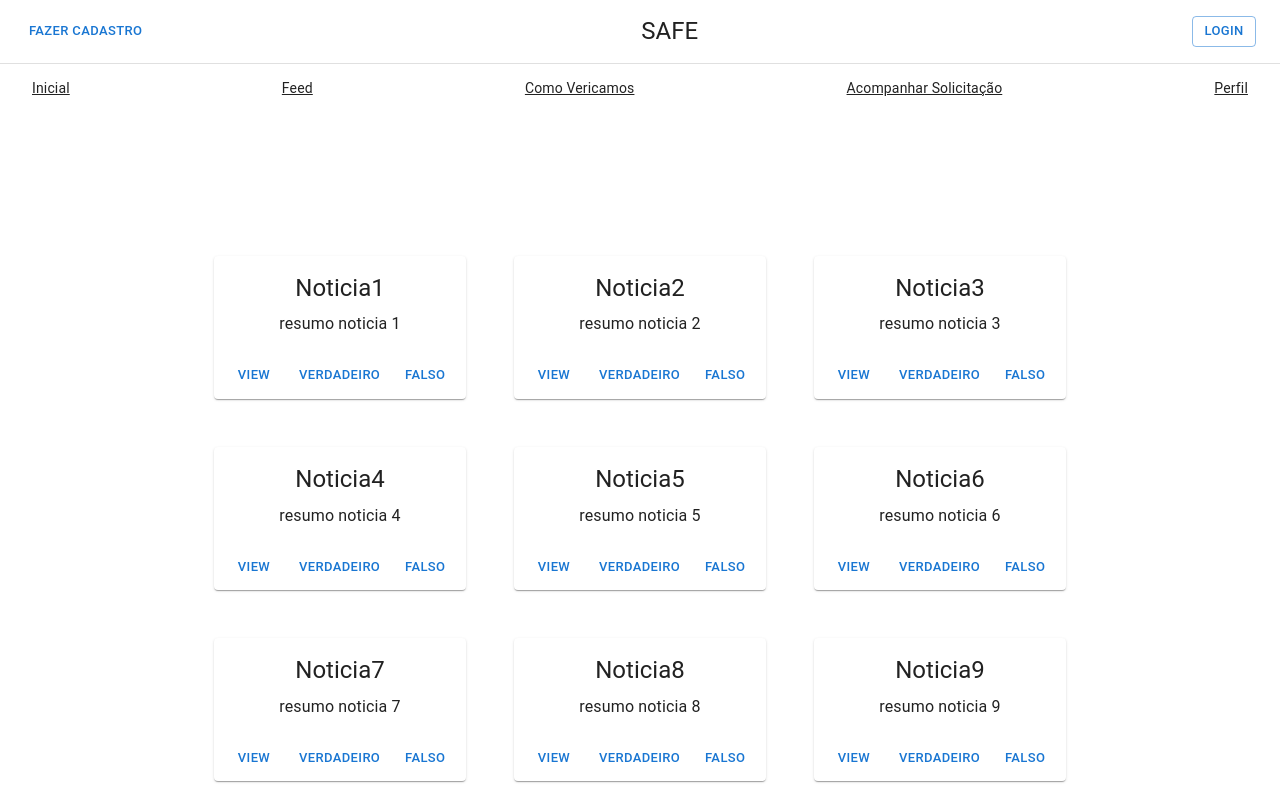
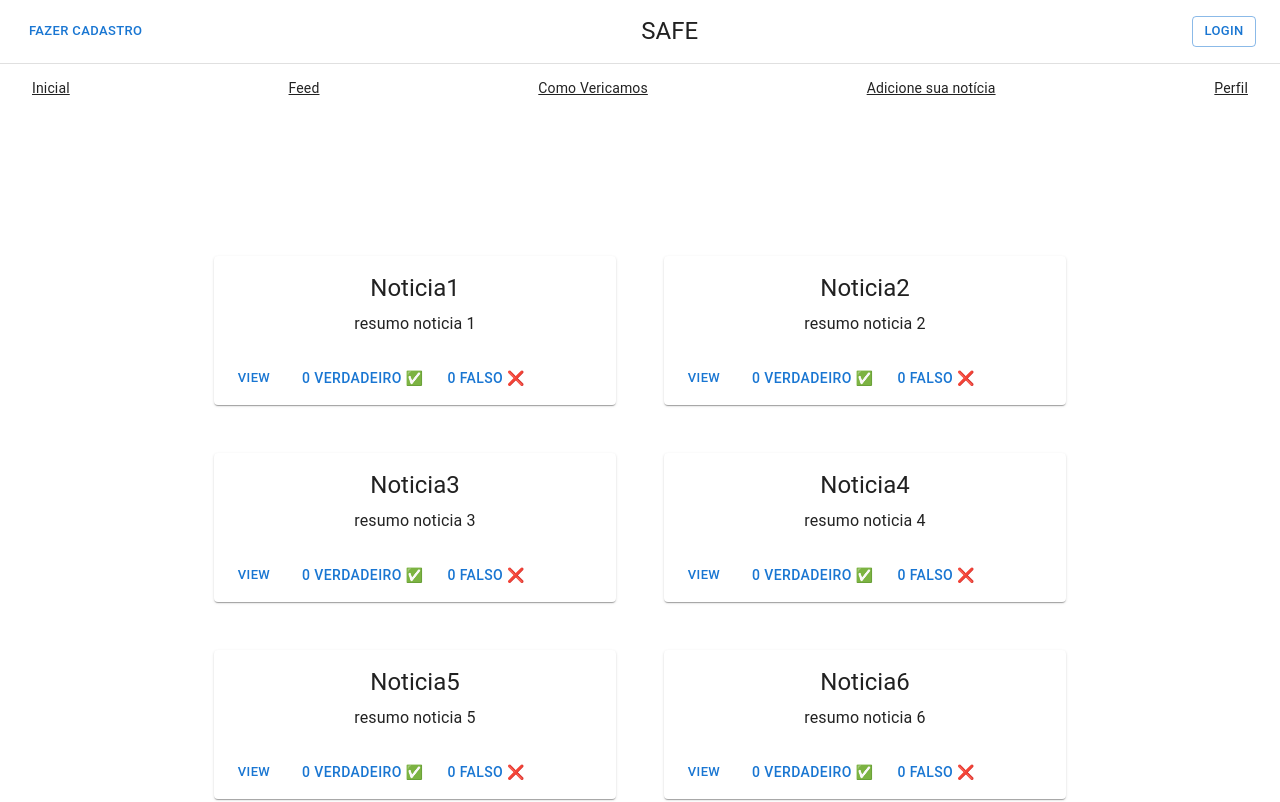
Before and after one commit to ds-feudo-rosa/frontend, a React (Create React App) app: page /inicial in a window 1280 px wide. Shown: the top 802 px of the page. Built offline with nearby package versions, Linux system fonts and the light colour scheme.

Commit message:
inserir noticias

```diff
--- a/src/App.js
+++ b/src/App.js
@@ -25,7 +25,7 @@ const sections = [
   { title: 'Inicial', url: '/inicial' },
   { title: 'Feed', url: '/feed' },
   { title: 'Como Vericamos', url: '/verificamos' },
-  { title: 'Acompanhar Solicitação', url: '/solicitacoes' },
+  { title: 'Adicione sua notícia', url: '/solicitacoes' },
   { title: 'Perfil', url: '/perfil' },
 ];
 
--- /dev/null
+++ b/src/components/Contador/index.js
@@ -0,0 +1,46 @@
+import { Button } from '@mui/material';
+import React from 'react';
+
+export default class Contador extends React.Component {
+
+  constructor() {
+    super();
+    this.state = {
+      verdadeiros: 0,
+      falsos: 0,
+
+    }
+
+  }
+  incrementarVerd() {
+    this.setState({
+      verdadeiros: this.state.verdadeiros + 1,
+    });
+  }
+  incrementarFals() {
+    this.setState({
+      falsos: this.state.falsos + 1,
+    });
+  }
+
+
+
+  render() {
+    return (
+      <>
+        <>
+          <div>
+            <Button onClick={this.incrementarVerd.bind(this)}>
+              {this.state.verdadeiros} Verdadeiro ✅
+            </Button>
+          </div>
+          <div>
+            <Button onClick={this.incrementarFals.bind(this)}>
+              {this.state.falsos} Falso ❌
+            </Button>
+          </div>
+        </>
+      </>
+    )
+  }
+}
--- a/src/pages/CardNoticias/index.js
+++ b/src/pages/CardNoticias/index.js
@@ -1,4 +1,5 @@
 import { Button, Card, CardActions, CardContent, Typography } from "@mui/material";
+import Contador from "../../components/Contador";
 
 
 
@@ -17,8 +18,7 @@ export default function CardNoticias({titulo, resumo, id}) {
       </CardContent>
       <CardActions>
         <Button size="small" href={`/noticias/${id}`}>View</Button>
-        <Button size="small">Verdadeiro</Button>
-        <Button size="small">Falso</Button>
+        <Contador />
       </CardActions>
     </Card>
     </>
--- a/src/pages/Inicial/index.js
+++ b/src/pages/Inicial/index.js
@@ -12,7 +12,7 @@ import Noticia1 from '../CardNoticias';
 const theme = createTheme();
 
 export default function Inicial() {
-  const noticias = [1, 2, 3, 4, 5, 6, 7, 8, 9]
+  const noticias = [1, 2, 3, 4, 5, 6, 7, 8, 9, 10]
   return (
     <ThemeProvider theme={theme}>
       <CssBaseline />
@@ -39,7 +39,7 @@ export default function Inicial() {
           <Grid container spacing={6}>
             {noticias.map((noticia) => {
               return (
-                <Grid item xs={12} sm={6} md={4}>
+                <Grid item xs={2} sm={8} md={6}>
                   <Noticia1 id={noticia} titulo={`Noticia${noticia}`} resumo={`resumo noticia ${noticia}`} />
                 </Grid>
               )
--- a/src/pages/Solicitacoes/index.js
+++ b/src/pages/Solicitacoes/index.js
@@ -1,5 +1,36 @@
-export default function Solicitacoes() {
-  return(
-    <p>Solicitacoes</p>
-  )
+import * as React from 'react';
+import CssBaseline from '@mui/material/CssBaseline';
+import AppBar from '@mui/material/AppBar';
+import Container from '@mui/material/Container';
+import Paper from '@mui/material/Paper';
+import Typography from '@mui/material/Typography';
+import { createTheme, ThemeProvider } from '@mui/material/styles';
+import { TextField } from '@mui/material';
+
+
+
+const theme = createTheme();
+
+export default function Checkout() {
+
+  return (
+    <ThemeProvider theme={theme}>
+      <CssBaseline />
+
+      <Container component="main" maxWidth="sm" sx={{ mb: 4 }}>
+        <Paper variant="outlined" sx={{ my: { xs: 3, md: 6 }, p: { xs: 2, md: 3 } }}>
+            <h3>Adicione sua notícia</h3>
+            <p>Título</p>
+            <TextField id="outlined-basic" label="Título" variant="outlined" />
+            <p>Texto da notícia</p>
+            <TextField id="outlined-basic" label="Texto da notícia" variant="outlined" />
+            <p>Adicione uma imagem (Opcional)</p>
+            <TextField id="outlined-basic" label="Link imagem" variant="outlined" />
+
+
+
+        </Paper>
+      </Container>
+    </ThemeProvider>
+  );
 }
```
